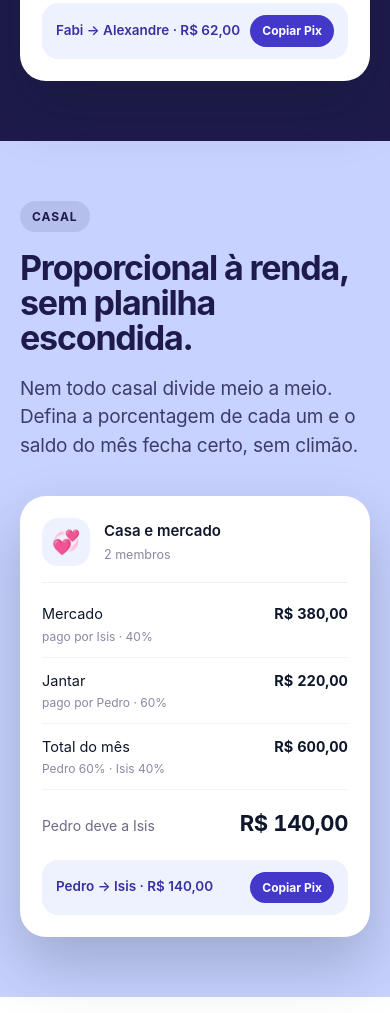
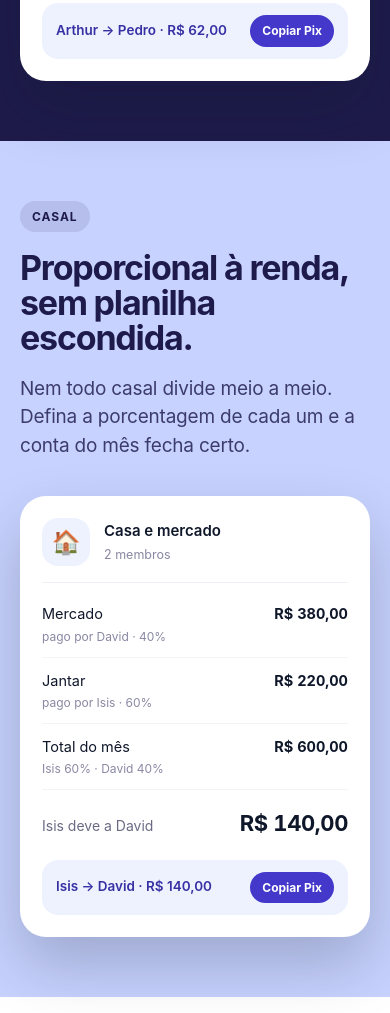
Before and after one commit to arthurfonts8/split-app-landing, a plain HTML site: page index.html in a window 390 px wide. Shown: the part 5211-6224 px from the top of the page. Drawn offline with Linux system fonts and the light colour scheme.

Commit message:
copy: situações (rolé, não paga, Arthur → Pedro; casal com 🏠 e Isis → David) + fundo do elástico do Safari
- Churrasco: tag "Churrasco e rolé", "Quem não bebeu, não paga.",
  acerto Arthur → Pedro
- Casal: "a conta do mês fecha certo.", ícone 🏠, David no lugar de Pedro
  e contas refeitas (Isis 60% / David 40%: Isis deve R$ 140 a David)
- Elástico do iPhone: a sombra no rodapé não aparecia; agora a cor de fundo
  do documento fica azul-escuro na metade de baixo da página e branca na de
  cima (o conteúdo continua branco)

Co-Authored-By: Claude Sonnet 5.5 <noreply@anthropic.com>

```diff
--- a/index.html
+++ b/index.html
@@ -377,11 +377,7 @@
     .cta-note { font-size: 13px; opacity: 0.7; margin-top: 16px; }
 
     /* ── FOOTER ── */
-    /* A sombra (do mesmo azul-escuro) continua o rodapé pra baixo: no iPhone,
-       ao puxar além do fim da página, o "elástico" do Safari mostrava o
-       fundo branco embaixo do rodapé. Sombra não aumenta a página nem cria
-       rolagem, só pinta a área que aparece no elástico. */
-    footer { background: #0f172a; color: #94a3b8; padding: 36px 24px; box-shadow: 0 100vh 0 100vh #0f172a; }
+    footer { background: #0f172a; color: #94a3b8; padding: 36px 24px; }
     .footer-inner { max-width: 1120px; margin: 0 auto; display: flex; align-items: center; justify-content: space-between; gap: 16px; flex-wrap: wrap; }
     .footer-logo { font-family: var(--font-brand); font-size: 18px; font-weight: 700; color: #fff; }
     .footer-links { display: flex; gap: 24px; font-size: 13px; }
@@ -616,15 +612,15 @@
   <div class="sit sit-churrasco">
     <div class="sit-inner">
       <div class="sit-copy fade up" data-fade>
-        <span class="sit-tag">Churrasco e rolê</span>
-        <h3>Quem bebeu paga a cerveja. Quem não bebeu, não.</h3>
+        <span class="sit-tag">Churrasco e rolé</span>
+        <h3>Quem bebeu paga a cerveja. Quem não bebeu, não paga.</h3>
         <p>Divida igual, por porcentagem ou por item. Cada despesa do jeito que o grupo combinou, sem discussão na hora de pagar.</p>
       </div>
       <div class="sit-card fade up" data-fade>
           <div class="sit-card-head"><div class="mock-tile">🍖</div><div><div class="mock-card-name">Churrasco do Alexandre</div><div class="mock-card-sub">5 membros</div></div></div>
           <div class="sit-row"><div>Carne e carvão<small>dividido igual · 5 pessoas</small></div><b>R$&nbsp;310,00</b></div><div class="sit-row"><div>Cerveja<small>só quem bebeu · 3 pessoas</small></div><b>R$&nbsp;90,00</b></div><div class="sit-row"><div>Por pessoa<small>sem álcool · com cerveja</small></div><b>R$&nbsp;62 · R$&nbsp;92</b></div>
           <div class="sit-sum"><span>Total do churrasco</span><b>R$&nbsp;400,00</b></div>
-          <div class="sit-pay">Fabi → Alexandre · R$&nbsp;62,00<span>Copiar Pix</span></div>
+          <div class="sit-pay">Arthur → Pedro · R$&nbsp;62,00<span>Copiar Pix</span></div>
         </div>
     </div>
   </div>
@@ -633,13 +629,13 @@
       <div class="sit-copy fade up" data-fade>
         <span class="sit-tag">Casal</span>
         <h3>Proporcional à renda, sem planilha escondida.</h3>
-        <p>Nem todo casal divide meio a meio. Defina a porcentagem de cada um e o saldo do mês fecha certo, sem climão.</p>
+        <p>Nem todo casal divide meio a meio. Defina a porcentagem de cada um e a conta do mês fecha certo.</p>
       </div>
       <div class="sit-card fade up" data-fade>
-          <div class="sit-card-head"><div class="mock-tile">💞</div><div><div class="mock-card-name">Casa e mercado</div><div class="mock-card-sub">2 membros</div></div></div>
-          <div class="sit-row"><div>Mercado<small>pago por Isis · 40%</small></div><b>R$&nbsp;380,00</b></div><div class="sit-row"><div>Jantar<small>pago por Pedro · 60%</small></div><b>R$&nbsp;220,00</b></div><div class="sit-row"><div>Total do mês<small>Pedro 60% · Isis 40%</small></div><b>R$&nbsp;600,00</b></div>
-          <div class="sit-sum"><span>Pedro deve a Isis</span><b>R$&nbsp;140,00</b></div>
-          <div class="sit-pay">Pedro → Isis · R$&nbsp;140,00<span>Copiar Pix</span></div>
+          <div class="sit-card-head"><div class="mock-tile">🏠</div><div><div class="mock-card-name">Casa e mercado</div><div class="mock-card-sub">2 membros</div></div></div>
+          <div class="sit-row"><div>Mercado<small>pago por David · 40%</small></div><b>R$&nbsp;380,00</b></div><div class="sit-row"><div>Jantar<small>pago por Isis · 60%</small></div><b>R$&nbsp;220,00</b></div><div class="sit-row"><div>Total do mês<small>Isis 60% · David 40%</small></div><b>R$&nbsp;600,00</b></div>
+          <div class="sit-sum"><span>Isis deve a David</span><b>R$&nbsp;140,00</b></div>
+          <div class="sit-pay">Isis → David · R$&nbsp;140,00<span>Copiar Pix</span></div>
         </div>
     </div>
   </div>
@@ -1094,5 +1090,28 @@
     renderList(); renderResult();
   })();
 </script>
+<script>
+  // "Elástico" do Safari no iPhone: ao puxar além do começo ou do fim da
+  // página, aparece a cor de fundo do documento (não a do conteúdo). Na
+  // metade de baixo ela fica azul-escuro, igual ao rodapé; na de cima,
+  // branca, igual ao topo. O conteúdo não muda: o body continua branco.
+  (function () {
+    var root = document.documentElement;
+    var light = getComputedStyle(document.body).backgroundColor;
+    var dark = '#0f172a';
+    var ticking = false;
+    function update() {
+      ticking = false;
+      var pastHalf = window.scrollY + window.innerHeight / 2 > root.scrollHeight / 2;
+      var color = pastHalf ? dark : light;
+      if (root.style.backgroundColor !== color) root.style.backgroundColor = color;
+    }
+    window.addEventListener('scroll', function () {
+      if (!ticking) { ticking = true; requestAnimationFrame(update); }
+    }, { passive: true });
+    window.addEventListener('resize', update);
+    update();
+  })();
+</script>
 </body>
 </html>
```
